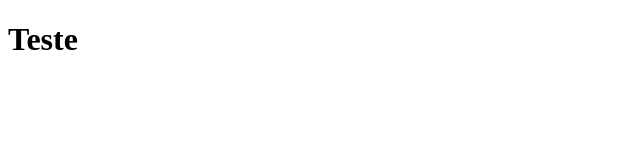
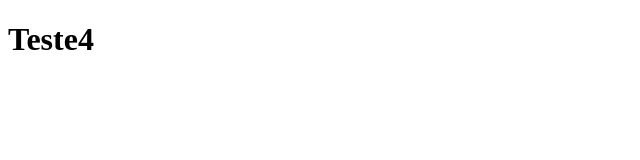
Before and after one commit to Saulog3/internet-function, a Next.js app: page / in a window 1280 px wide. Shown: the top 160 px of the page, without its empty margins (0-640 px from the left). Built offline with nearby package versions, Linux system fonts and the light colour scheme.

Commit message:
adicona pages

```diff
--- a/pages/index.js
+++ b/pages/index.js
@@ -1,5 +1,5 @@
  function Home() {
-    return <h1>Teste</h1>
+    return <h1>Teste4</h1>
  }
 
 
```
